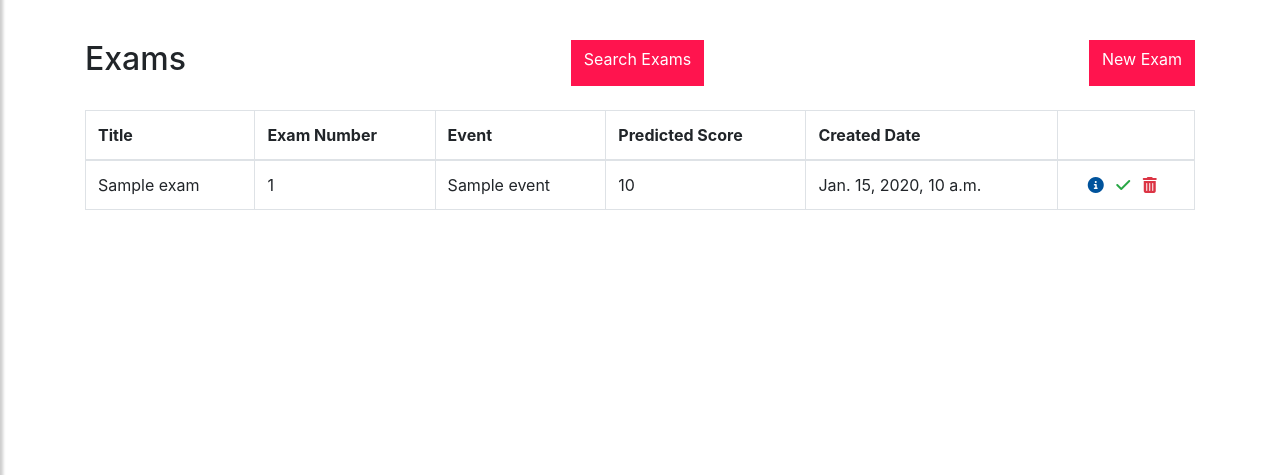
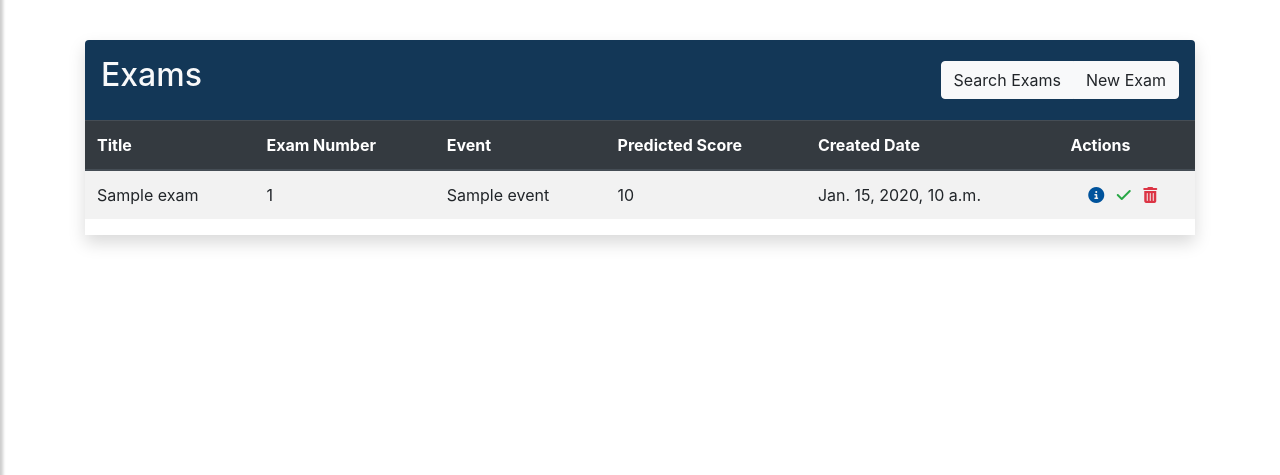
Before and after one commit to axviel/JIKAN_CONTROL, a Django app: page /exams/list in a window 1280 px wide. Shown: the part 132-607 px from the top of the page. Run offline with Django 3.2, Linux system fonts and the light colour scheme; tables that the repository leaves empty hold one stand-in row (values such as "Sample post"); some libraries are stand-ins or nearby versions.

Commit message:
changed exam table

```diff
--- a/templates/exams/exam_list.html
+++ b/templates/exams/exam_list.html
@@ -29,22 +29,26 @@
 <!-- Exam Section -->
 <section id="exams" class="py-4 main-content">
   <div class="container">
-    <div class="row justify-content-between pb-4 mx-0">
-      <h2>Exams</h2>
-      <a class="btn btn-secondary" href="{% url 'exam_search' %}">Search Exams</a>
-      <a class="btn btn-secondary" href="{% url 'exam_detail' %}">New Exam</a>
+    <div class="mx-0 shadow">
+      <div class="align-items-center row justify-content-between mx-0 rounded-top"
+        style="background-color: #133757; height: 80px;">
+        <h2 class="text-light ml-3">Exams</h2>
+        <div class="btn-group mr-3" role="group" aria-label="Basic example">
+          <a class="btn btn-light rounded-left" href="{% url 'exam_search' %}">Search Exams</a>
+          <a class="btn btn-light rounded-right" href="{% url 'exam_detail' %}">New Exam</a>
+        </div>
       </div>
 
       <!-- Exam List -->
-    <table id="exam-list" class="table table-bordered table-hover">
-      <thead>
+      <table id="exam-list" class="table table-hover table-striped">
+        <thead class="thead-dark">
           <tr>
             <th scope="col">Title</th>
             <th scope="col">Exam Number</th>
             <th scope="col">Event</th>
             <th scope="col">Predicted Score</th>
             <th scope="col">Created Date</th>
-          <th scope="col"></th>
+            <th scope="col">Actions</th>
           </tr>
         </thead>
         <tbody>
@@ -53,7 +57,6 @@
           {% if exams %}
 
           {% for exam in exams %}
-
           <tr exam-id="{{ exam.id }}">
             <td>{{ exam.title }}</td>
             <td>{{ exam.exam_number }}</td>
@@ -63,7 +66,8 @@
             <!-- Call detail view method (Uses urls path name) -->
             <td>
               <div class="grid-actions text-center">
-                  <a href="{% url 'exam_detail' exam.id %}"><i class="fas fa-info-circle cursor-pointer show-exam-detail"></i></a>
+                <a href="{% url 'exam_detail' exam.id %}"><i
+                    class="fas fa-info-circle cursor-pointer show-exam-detail"></i></a>
                 {% if not exam.end_date %}
                 <i class="fas fa-check cursor-pointer text-success complete-exam mx-2"></i>
                 {% endif %}
@@ -132,6 +136,7 @@
 
         </div>
       </div>
+    </div>
 
   </div>
 </section>
```
Lines whose indentation alone changed are shown as unchanged.
